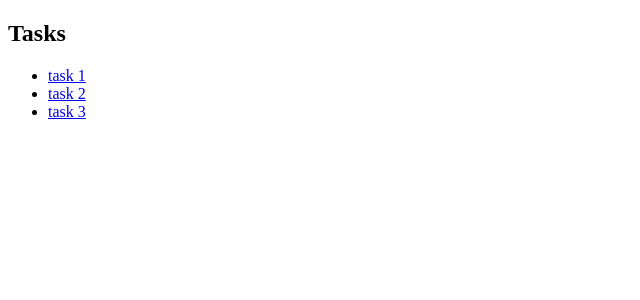
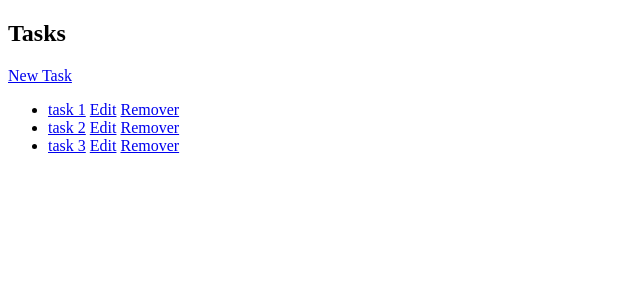
Before and after one commit to WellingtonIdeao/todotaskz, a Django app: page /tasks/task/ in a window 1280 px wide. Shown: the top 300 px of the page, without its empty margins (0-640 px from the left). Run offline with Django 3.2, Linux system fonts and the light colour scheme; data comes from the database, SQL or seed files in the repository.

Commit message:
fix expire_date to opcional and added Task CRUD tests

```diff
--- a/tasks/models.py
+++ b/tasks/models.py
@@ -27,7 +27,7 @@ class Task(models.Model):
                                  related_name='category_tasks',
                                  related_query_name='task',
                                  on_delete=models.CASCADE)
-    expire_date = models.DateTimeField(default=timezone.now)
+    expire_date = models.DateTimeField(blank=True, null=True)
     created = models.DateTimeField(auto_now_add=True)
     updated = models.DateTimeField(auto_now=True)
 
--- a/tasks/templates/tasks/task/detail.html
+++ b/tasks/templates/tasks/task/detail.html
@@ -4,6 +4,8 @@
 {% block content%}
     <h2>{{task.name}}</h2>
     <p>{{ task.description }}</p>
-    <p>{{ task.expire_date }}</p>
+     {% if task.expire_date %}
+        <p>{{ task.expire_date }}</p>
+     {% endif %}
     <p>{{ task.is_done }}</p>
 {% endblock content %}
--- a/tasks/templates/tasks/task/list.html
+++ b/tasks/templates/tasks/task/list.html
@@ -3,9 +3,14 @@
 {% block title %}Tasks{% endblock title %}
 {% block content%}
     <h2>Tasks</h2>
+        <p><a href="{% url 'tasks:task_create' %}">New Task</a></p>
         <ul>
             {% for task in tasks %}
-                <li><a href="{% url 'tasks:task_detail' task.pk %}">{{ task.name }}</a></li>
+                <li>
+                    <a href="{{ task.get_absolute_url }}">{{ task.name }}</a>
+                    <a href="{% url 'tasks:task_update' task.pk %}">Edit</a>
+                    <a href="{% url 'tasks:task_delete' task.pk %}">Remover</a>
+                </li>
             {% endfor %}
         </ul>
 {% endblock content %}
--- a/tasks/urls.py
+++ b/tasks/urls.py
@@ -1,6 +1,7 @@
 from django.urls import path
 from .views import CategoryListView, CategoryDetailView, TaskListView, TaskDetailView, \
-    CategoryCreateView, CategoryUpdateView, CategoryDeleteView
+    CategoryCreateView, CategoryUpdateView, CategoryDeleteView, TaskCreateView, TaskUpdateView, \
+    TaskDeleteView
 
 app_name = 'tasks'
 
@@ -10,6 +11,11 @@ urlpatterns = [
     path('category/<int:pk>/', CategoryDetailView.as_view(), name='category_detail'),
     path('category/<int:pk>/edit/', CategoryUpdateView.as_view(), name='category_update'),
     path('category/<int:pk>/delete/', CategoryDeleteView.as_view(), name='category_delete'),
+
     path('task/', TaskListView.as_view(), name='task_list'),
+    path('task/create/', TaskCreateView.as_view(), name='task_create'),
     path('task/<int:pk>/', TaskDetailView.as_view(), name='task_detail'),
+    path('task/<int:pk>/edit/', TaskUpdateView.as_view(), name='task_update'),
+    path('task/<int:pk>/delete/', TaskDeleteView.as_view(), name='task_delete'),
+
 ]
--- a/tasks/views.py
+++ b/tasks/views.py
@@ -4,7 +4,7 @@ from django.views.generic.list import ListView
 from django.views.generic.detail import DetailView
 from django.views.generic.edit import CreateView, UpdateView, DeleteView
 from .models import Category, Task
-from .forms import CategoryModelForm
+from .forms import CategoryModelForm, TaskModelForm
 from django.utils.text import slugify
 
 
@@ -52,6 +52,27 @@ class TaskDetailView(DetailView):
     context_object_name = 'task'
 
 
+class TaskCreateView(CreateView):
+    model = Task
+    form_class = TaskModelForm
+    template_name = 'tasks/task/registration/form.html'
+    success_url = reverse_lazy('tasks:task_list')
+
+
+class TaskUpdateView(UpdateView):
+    model = Task
+    form_class = TaskModelForm
+    template_name = 'tasks/task/registration/form.html'
+    success_url = reverse_lazy('tasks:task_list')
+
+
+class TaskDeleteView(DeleteView):
+    model = Task
+    template_name = 'tasks/task/registration/check_delete.html'
+    context_object_name = 'task'
+    success_url = reverse_lazy('tasks:task_list')
+
+
 '''def category_register(request):
 
     if request.method == 'POST':
```
Also changed, not shown: tasks/forms.py (+10 -1 lines), tasks/templates/tasks/task/registration/check_delete.html (added, +9 -0 lines), tasks/templates/tasks/task/registration/form.html (added, +8 -0 lines), tasks/tests/test_models.py (+7 -2 lines), tasks/tests/test_views.py (+79 -1 lines), tasks/migrations/0005_alter_task_expire_date.py (added).
